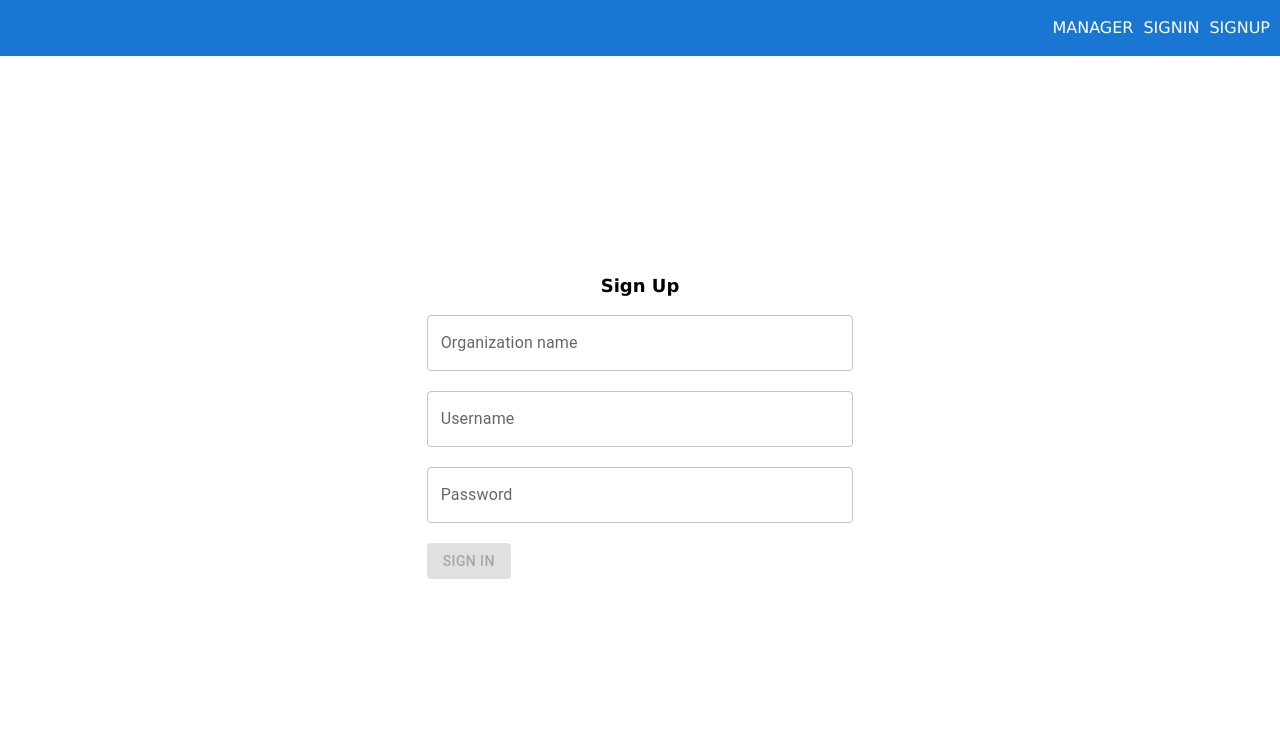
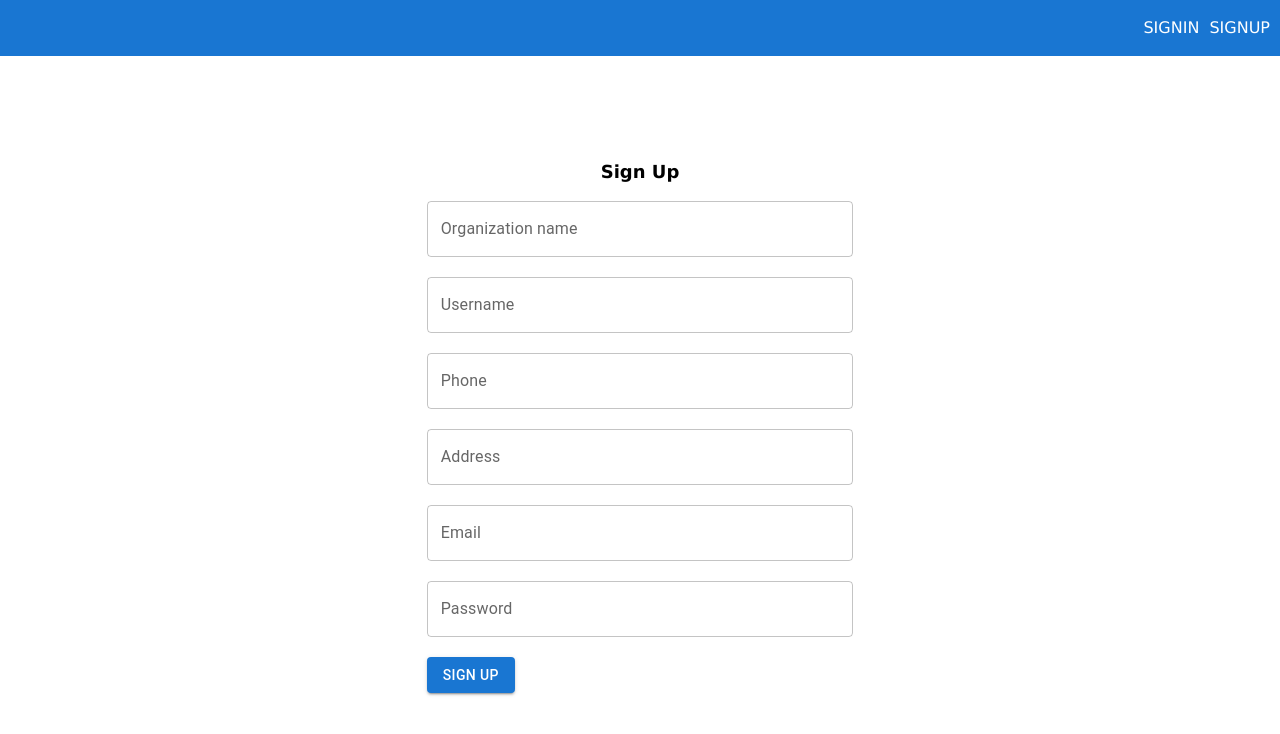
Before and after one commit to Harvester83/manager-platform-organizations, a React (Vite) app: page /signup in a window 1280 px wide. Shown: the top 734 px of the page. Built offline with nearby package versions, Linux system fonts and the light colour scheme.

Commit message:
[WIP] fix

```diff
--- a/src/App.scss
+++ b/src/App.scss
@@ -204,7 +204,7 @@ header {
   ul {
     li {
       font-weight: 400;
-      margin-bottom: 5px;
+      margin-bottom: 2px;
       color: #333;
       width: 100%;
       display: flex;
--- a/src/components/Header.tsx
+++ b/src/components/Header.tsx
@@ -42,9 +42,9 @@ const Header = () => {
         <Grid item xs={6}>
           <Box sx={{ display: "flex", flexDirection: "row-reverse" }}>
             <nav className="link-wrapper">
-              <Link className="link" to="/manager">
+              {/* <Link className="link" to="/manager">
                 Manager
-              </Link>
+              </Link> */}
 
               <Link className="link" to="/">
                 SignIn
--- a/src/data/index.ts
+++ b/src/data/index.ts
@@ -17,7 +17,7 @@ export const mockUsers = [
     organization_name: "TechSolutions",
     phone: "+712345678",
     address: "Central district",
-    username: "Romo",
+    username: "admin",
     email: "romo@gmail.com",
     password: "123456",
     role: "admin",
--- a/src/pages/SignIn.tsx
+++ b/src/pages/SignIn.tsx
@@ -3,7 +3,7 @@ import { Button, Grid, TextField } from "@mui/material";
 import { Formik, Form } from "formik";
 import { useNavigate } from "react-router-dom";
 import { mockUsers } from "../data";
-import { useAppDispatch } from "../store";
+import { useAppDispatch, useAppSelector } from "../store";
 import { setCurrentUser } from "../store/currentUser/slice";
 
 interface FormValue {
@@ -12,11 +12,11 @@ interface FormValue {
 }
 
 interface ISignIn {
-  //isAuthenticated: boolean;
   setIsAuthenticated: React.Dispatch<React.SetStateAction<boolean>>;
 }
 
-const SignIn: React.FC<ISignIn> = ({ setIsAuthenticated }) => {
+const SignIn: React.FC<ISignIn> = () => {
+  const users = useAppSelector((state) => state.user.users);
   const initialValues: FormValue = { username: "", password: "" };
   const navigate = useNavigate();
   const dispatch = useAppDispatch();
@@ -25,7 +25,7 @@ const SignIn: React.FC<ISignIn> = ({ setIsAuthenticated }) => {
     const errors: Partial<FormValue> = {};
 
     if (!values.username) {
-      errors.password = "Username is required";
+      errors.username = "Username is required";
     }
 
     if (!values.password) {
@@ -39,13 +39,22 @@ const SignIn: React.FC<ISignIn> = ({ setIsAuthenticated }) => {
 
   const handleSubmit = (values: FormValue) => {
     const user = mockUsers.find(
-      (user) => user.username === "Romo" && user.password === "123456"
+      (user) =>
+        user.username === values.username && user.password === values.password
     );
 
-    if (user) {
+    const curLogin = users.find(
+      (user) =>
+        user.username === values.username && user.password === values.password
+    );
+
+    if (user || curLogin) {
       dispatch(setCurrentUser(user));
       navigate("/manager");
+      return;
     }
+
+    alert("The username or password is incorrect!");
   };
 
   return (
@@ -62,7 +71,7 @@ const SignIn: React.FC<ISignIn> = ({ setIsAuthenticated }) => {
         <h2 className="title-h2 title-h2_mb title-h2_center">Sign In</h2>
         <Formik
           initialValues={initialValues}
-          //validate={validate}
+          validate={validate}
           onSubmit={(values) => handleSubmit(values)}
         >
           {({
@@ -75,7 +84,7 @@ const SignIn: React.FC<ISignIn> = ({ setIsAuthenticated }) => {
           }) => (
             <Form onSubmit={handleSubmit}>
               <TextField
-                error={!!errors.username && !dirty}
+                error={!!errors.username}
                 onBlur={handleBlur}
                 onChange={handleChange}
                 id="username"
@@ -84,11 +93,11 @@ const SignIn: React.FC<ISignIn> = ({ setIsAuthenticated }) => {
                 className="input-wrapper"
                 label="Username"
                 type="text"
-                helperText={!!errors.username && !dirty ? errors.username : ""}
+                helperText={errors.username ? errors.username : ""}
               />
 
               <TextField
-                error={!!errors.password && !isValid && !dirty}
+                error={!!errors.password}
                 onBlur={handleBlur}
                 onChange={handleChange}
                 id="password"
@@ -97,13 +106,13 @@ const SignIn: React.FC<ISignIn> = ({ setIsAuthenticated }) => {
                 label="Password"
                 type="password"
                 autoComplete="current-password"
-                helperText={!!errors.password && !dirty ? errors.password : ""}
+                helperText={errors.password ? errors.password : ""}
               />
 
               <Button
                 type="submit"
                 variant="contained"
-                //disabled={isValid && dirty ? false : true}
+                disabled={!isValid}
               >
                 Sign in
               </Button>
--- a/src/pages/SignUp.tsx
+++ b/src/pages/SignUp.tsx
@@ -2,46 +2,52 @@ import React from "react";
 import { Button, Grid, TextField } from "@mui/material";
 import { Formik, Form } from "formik";
 import { useNavigate } from "react-router-dom";
-import { mockUsers } from "../data";
 import { useAppDispatch } from "../store";
+import { setCurrentUser } from "../store/currentUser/slice";
+import { addUser } from "../store/user/slice";
 
 interface FormValue {
-  organizationName: string;
+  organization_name: string;
   username: string;
+  lastName: string;
+  phone: string;
+  address: string;
+  email: string;
   password: string;
 }
 
 const SignUp = () => {
-  const initialValues: FormValue = { organizationName: "", username: "", password: "" };
+  const initialValues: FormValue = {
+    organization_name: "",
+    username: "",
+    lastName: "",
+    phone: "",
+    address: "",
+    email: "",
+    password: "",
+  };
   const navigate = useNavigate();
   const dispatch = useAppDispatch();
 
   const validate = (values: FormValue) => {
     const errors: Partial<FormValue> = {};
 
-    if (values.organizationName) {
-      errors.password = "organizationName is required";
+    if (!values.organization_name) {
+      errors.organization_name = "OrganizationName is required";
     }
 
     if (!values.username) {
+      console.log("username");
       errors.username = "Username is required";
-    } else if (!values.password) {
-      errors.password = "Password is required";
     }
 
-    if (values.password.length < 6) {
+    if (!values.password) {
+      errors.password = "Password is required";
+    } else if (values.password.length < 6) {
       errors.password = "Password must be at least 6 characters long";
     }
 
     return errors;
-  };
-
-  const handleSubmit = (values: FormValue) => {
-    // fix
-    if (values) {
-      //dispatch(setCurrentUser(user));
-      navigate("/manager");
-    }
   };
 
   return (
@@ -60,7 +66,26 @@ const SignUp = () => {
         <Formik
           initialValues={initialValues}
           validate={validate}
-          onSubmit={(values) => handleSubmit(values)}
+          onSubmit={(values) => {
+            console.log(1, values);
+            if (values) {
+              const loginUser = {
+                id: Number(new Date()),
+                organization_id: Number(new Date()),
+                organization_name: values.organization_name,
+                phone: values.phone,
+                address: values.address,
+                username: values.username,
+                lastName: values.lastName,
+                email: values.email,
+                password: values.password,
+                role: "admin",
+              };
+              dispatch(setCurrentUser(loginUser));
+              dispatch(addUser(loginUser));
+              navigate("/");
+            }
+          }}
         >
           {({
             handleChange,
@@ -72,50 +97,79 @@ const SignUp = () => {
           }) => (
             <Form onSubmit={handleSubmit}>
               <TextField
-                error={!!errors.organizationName && !dirty}
+                error={!!errors.organization_name}
                 onBlur={handleBlur}
                 onChange={handleChange}
-                id="input-organization-name"
-                name="organizationName"
-                placeholder="Organization name"
+                id="organization_name"
+                name="organization_name"
+                placeholder="Organization name*"
                 className="input-wrapper"
                 label="Organization name"
                 type="text"
-                helperText={!!errors.organizationName && !dirty ? errors.organizationName : ""}
+                helperText={
+                  errors.organization_name ? errors.organization_name : ""
+                }
               />
 
               <TextField
-                error={!!errors.username && !dirty}
+                error={!!errors.username}
                 onBlur={handleBlur}
                 onChange={handleChange}
                 id="username"
                 name="username"
-                placeholder="Username"
+                placeholder="Username*"
                 className="input-wrapper"
                 label="Username"
                 type="text"
-                helperText={!!errors.username && !dirty ? errors.username : ""}
+                helperText={errors.username ? errors.username : ""}
               />
 
               <TextField
-                error={!!errors.password && !isValid && !dirty}
+                onBlur={handleBlur}
+                onChange={handleChange}
+                id="phone"
+                name="phone"
+                className="input-wrapper"
+                label="Phone"
+                type="tel"
+              />
+
+              <TextField
+                onBlur={handleBlur}
+                onChange={handleChange}
+                id="address"
+                name="address"
+                className="input-wrapper"
+                label="Address"
+                type="text"
+              />
+
+              <TextField
+                onBlur={handleBlur}
+                onChange={handleChange}
+                id="email"
+                name="email"
+                className="input-wrapper"
+                label="Email"
+                type="email"
+              />
+
+              <TextField
+                error={!!errors.password}
                 onBlur={handleBlur}
                 onChange={handleChange}
                 id="password"
                 name="password"
                 className="input-wrapper"
+                placeholder="Password*"
                 label="Password"
                 type="password"
                 autoComplete="current-password"
-                helperText={!!errors.password && !dirty ? errors.password : ""}
+                helperText={errors.password ? errors.password : ""}
               />
 
-              <Button
-                type="submit"
-                variant="contained"
-                disabled={isValid && dirty ? false : true}
-              >
-                Sign in
+              <Button type="submit" variant="contained" disabled={!isValid}>
+                Sign up
               </Button>
             </Form>
           )}
--- a/src/pages/manager/TaskAddForm.tsx
+++ b/src/pages/manager/TaskAddForm.tsx
@@ -39,12 +39,12 @@ export const TaskAddForm: React.FC<TaskAddFormProps> = ({ handleClose }) => {
       errors.name = "Name is required";
     }
 
+    if (!values.description) {
+      errors.description = "Description is required";
+    }
+
     if (!values.status) {
       errors.status = "Status is required";
-    }
-
-    if (!values.description) {
-      errors.description = "Description is required";
     }
 
     if (!values.deadline) {
@@ -65,6 +65,11 @@ export const TaskAddForm: React.FC<TaskAddFormProps> = ({ handleClose }) => {
       employee_assigned: [Number(values.employee_assigned)],
     });
 
+    const selectedEmployees = values.employee_assigned || []; // Handle null or undefined case
+    const employeeIds = Array.isArray(selectedEmployees)
+      ? [...selectedEmployees, Number(values.employee_assigned)]
+      : [selectedEmployees, Number(values.employee_assigned)];
+
     dispatch(
       addTask({
         id: Date.now(),
@@ -73,7 +78,7 @@ export const TaskAddForm: React.FC<TaskAddFormProps> = ({ handleClose }) => {
         description: values.description,
         deadline: moment(values.deadline).format("DD.MM.YYYY"),
         status: values.status,
-        employee_assigned: values.employee_assigned,
+        employee_assigned: employeeIds,
       })
     );
   };
@@ -156,7 +161,7 @@ export const TaskAddForm: React.FC<TaskAddFormProps> = ({ handleClose }) => {
                 id="employee_assigned"
               >
                 {employees.map((employee: User) => (
-                  <option value={employee.id}>
+                  <option key={employee.id} value={employee.id}>
                     {employee.username} {employee.lastName}
                   </option>
                 ))}
--- a/src/pages/manager/TaskEditForm.tsx
+++ b/src/pages/manager/TaskEditForm.tsx
@@ -1,10 +1,11 @@
 import { Button, IconButton, TextField } from "@mui/material";
-import { Formik, Form } from "formik";
+import { Formik, Form, Field, ErrorMessage, FormikProps } from "formik";
 import { useAppDispatch, useAppSelector } from "../../store";
 import { User, editUser } from "../../store/user/slice";
 import { useFormik } from "formik";
 import { Task, editTask } from "../../store/task/slice";
 import ClearIcon from "@mui/icons-material/Clear";
+import DateView from "react-datepicker";
 import moment from "moment";
 
 interface FormValue {
@@ -26,7 +27,7 @@ export const TaskEditForm: React.FC<TaskEditFormProps> = ({
 }) => {
   const employees = useAppSelector((state) => state.user.users);
   const tasks = useAppSelector((state) => state.task.tasks);
-  //console.log(tasks);
+
 
   const formik = useFormik({
     initialValues: {
@@ -45,25 +46,24 @@ export const TaskEditForm: React.FC<TaskEditFormProps> = ({
         errors.name = "Name is required!";
       }
 
-      //   if (!values.lastName) {
-      //     errors.lastName = "Last name is required!";
-      //   }
+      if (!values.description) {
+        errors.description = "Description is required";
+      }
 
-      //   if (!values.email) {
-      //     errors.email = "Email is required!";
-      //   } else if (
-      //     !/^[A-Z0-9._%+-]+@[A-Z0-9.-]+\.[A-Z]{2,4}$/i.test(values.email)
-      //   ) {
-      //     errors.email = "Invalid email address!";
-      //   }
+      if (!values.status) {
+        errors.status = "Status is required";
+      }
 
-      //   if ((values.password as string).length < 6) {
-      //     errors.password = "Password must be at least 6 characters long";
-      //   }
+      if (!values.deadline) {
+        errors.deadline = "Deadline is required";
+      }
 
       return errors;
     },
   });
+
+  // eslint-disable-next-line no-debugger
+  // debugger;
 
   const initialValues: FormValue = {
     name: "",
@@ -79,6 +79,37 @@ export const TaskEditForm: React.FC<TaskEditFormProps> = ({
   if (!currentUser) {
     return null;
   }
+
+  const handleEditEmployee = (employee: string) => {
+    //const employeeId = Number(employee);
+    //console.log(2, employeeId)
+    //console.log(employeeId, [...formik.values.employee_assigned, employeeId])
+
+
+
+    const selectedEmployees = formik.values.employee_assigned || []; // Handle null or undefined case
+    const employeeId =  Number(employee); // Example employee ID to add
+    const employeeIds = Array.isArray(selectedEmployees)
+      ? [...selectedEmployees, employeeId]
+      : [selectedEmployees, employeeId];
+
+
+    console.log(employeeIds);
+
+    dispatch(
+        editTask({
+          id: task?.id as number,
+          name: formik.values.name as string,
+          task_organization_id: task?.task_organization_id as number,
+          description: formik.values.description as string,
+          deadline: formik.values.deadline as string,
+          status: formik.values.status as string,
+          employee_assigned: employeeIds,
+        })
+      );
+
+    //console.log(1, formik.values.employee_assigned?.push(employeeId))
+  };
 
   const handleDeleteEmployee = (id: number) => {
     const currentTask = tasks.find((item) => item.id === task?.id);
@@ -120,11 +151,13 @@ export const TaskEditForm: React.FC<TaskEditFormProps> = ({
         description: values.description,
         deadline: moment(values.deadline).format("DD.MM.YYYY"),
         status: values.status,
-        employee_assigned: values.employee_assigned,
+        employee_assigned: [],
       })
     );
   };
 
+  // eslint-disable-next-line no-debugger
+  //debugger;
   return (
     <>
       <h3 className="title-h3 title-h3_mb">Edit User</h3>
@@ -146,6 +179,90 @@ export const TaskEditForm: React.FC<TaskEditFormProps> = ({
                 !formik.values.name && !dirty ? formik.errors.name : null
               }
             />
+
+            <div className="textarea-wrapper">
+              <Field
+                as="textarea"
+                id="description"
+                name="description"
+                onChange={formik.handleChange}
+                value={formik.values.description}
+                rows={10}
+                cols={50}
+                placeholder="Write task description"
+                className={formik.errors.description && "error bb"}
+              />
+              {formik.errors.description && (
+                <p className="error-message">{formik.errors.description}</p>
+              )}
+            </div>
+
+            <div className="select-wrapper">
+              <Field
+                as="select"
+                name="status"
+                onChange={formik.handleChange}
+                value={formik.values.status}
+                id="status"
+                className={formik.errors.status && "error"}
+              >
+                <option value="planning">Planning</option>
+                <option value="inProgress">In Progress</option>
+                <option value="done">Done</option>
+                <option value="planning">Planning</option>
+              </Field>
+
+              {formik.errors.status && (
+                <p className="error-message">{formik.errors.status}</p>
+              )}
+            </div>
+
+            <div className="select-wrapper">
+              <Field
+                as="select"
+                name="employee_assigned"
+                // onChange={(e: any) => formik.setFieldValue("employee_assigned", e.target.value)}
+                onChange={(e: any) => handleEditEmployee(e.target.value)}
+                id="employee_assigned"
+              >
+                {employees.map((employee: User) => (
+                  <option key={employee.id} value={employee.id}>
+                    {employee.username} {employee.lastName}
+                  </option>
+                ))}
+              </Field>
+            </div>
+
+            <div className="formpicker-wrapper">
+              <Field
+                name="deadline"
+                onChange={formik.handleChange}
+                value={formik.values.deadline}
+                id="deadline"
+                className={formik.values.deadline && "error"}
+              >
+                {({ form, field }: { form: FormikProps<any>; field: any }) => {
+                  const { setFieldValue } = form;
+                  const { value, ...rest } = field;
+
+                  return (
+                    <DateView
+                      {...field}
+                      {...rest}
+                      selected={value}
+                      className="date-view"
+                      placeholderText="DD.MM.YYYY"
+                      onChange={(val) => setFieldValue("deadline", val)}
+                      dateFormat={"dd.MM.yyyy"}
+                    />
+                  );
+                }}
+              </Field>
+
+              {formik.errors.deadline && (
+                <p className="error-message">{formik.errors.deadline}</p>
+              )}
+            </div>
 
             <div className="window-list">
               <h4>Employee assigned</h4>
```
Also changed, not shown: src/pages/manager/Manager.tsx (+0 -12 lines).
